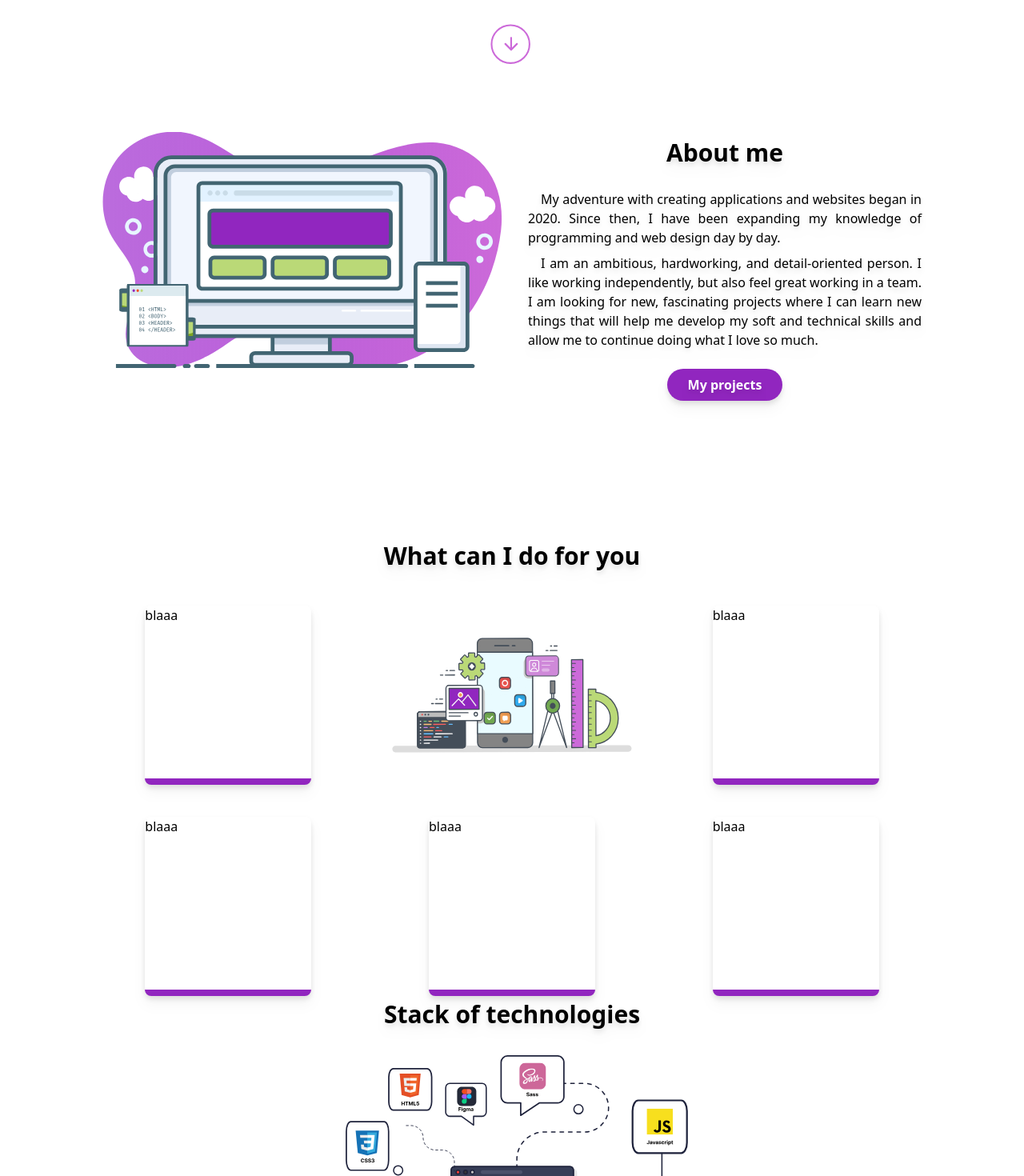
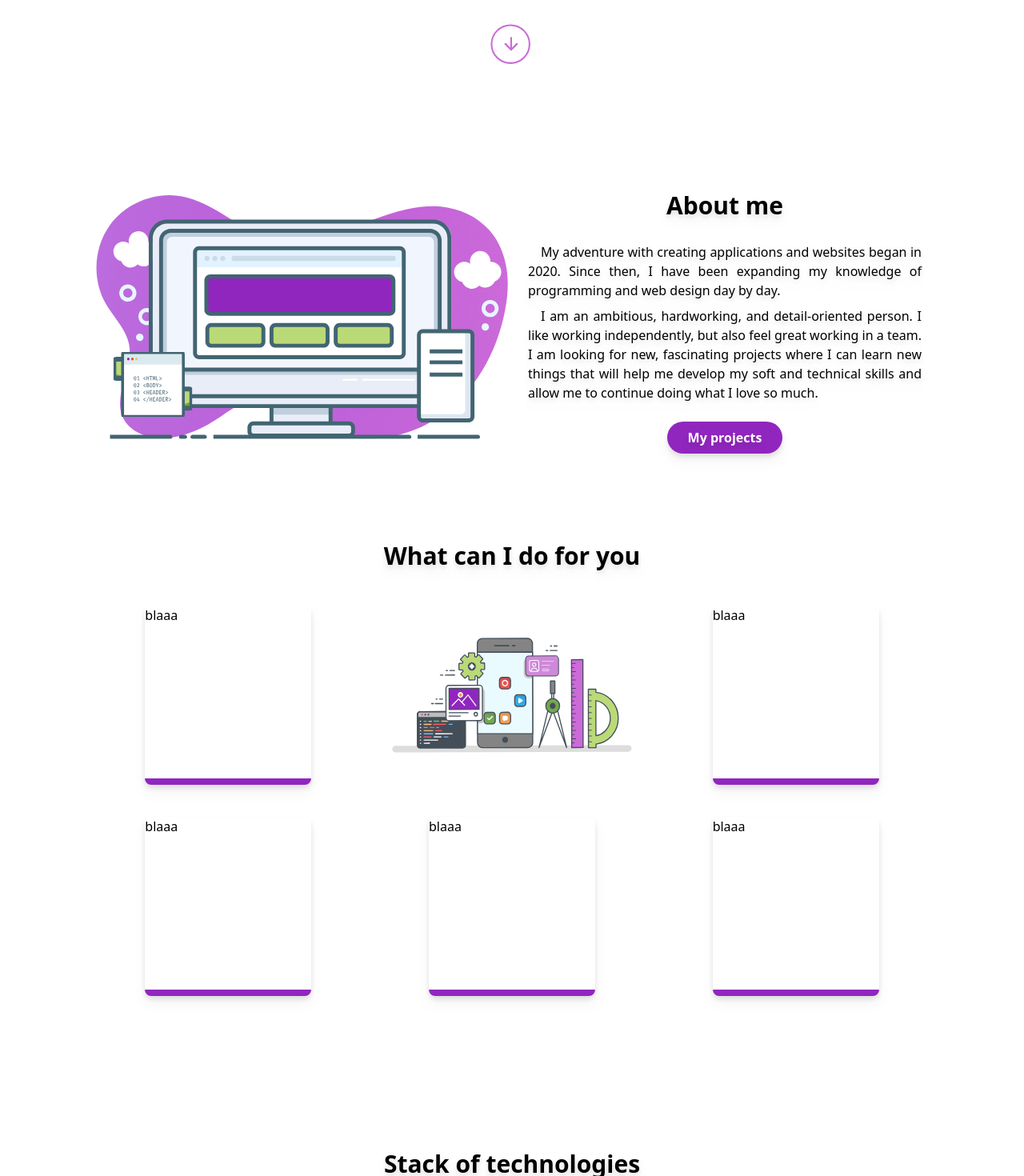
Before and after one commit to Margo1212/margo-portfolio, a Next.js app: page / in a window 1280 px wide. Shown: the part 680-2150 px from the top of the page at 80% size. Built offline with nearby package versions, Linux system fonts and the light colour scheme.

Commit message:
fix layout

```diff
--- a/src/views/MainView/sections/AboutSection.tsx
+++ b/src/views/MainView/sections/AboutSection.tsx
@@ -7,7 +7,7 @@ export const AboutSection = () => {
 	return (
 		<section
 			id="about"
-			className="w-screen pt-10 px-7 h-[60vh] lg:w-screen grid lg:grid-cols-2 lg:h-[32rem] lg:px-32 space-y-2"
+			className="w-screen m-0 pt-10 px-7 h-[70vh] grid lg:grid-cols-2 lg:h-[32rem] lg:px-32 space-y-2 lg:place-items-center"
 		>
 			<div className="hidden lg:flex lg:justify-center">
 				<AboutImage />
--- a/src/views/MainView/sections/HomeSection.tsx
+++ b/src/views/MainView/sections/HomeSection.tsx
@@ -8,7 +8,7 @@ export const HomeSection = () => {
 	return (
 		<section
 			id="home"
-			className=" w-screen m-0 px-7 pt-7 space-y-2 grid grid-cols-1 lg:w-screen lg:justify-items-stretch lg:px-32 lg:place-items-center lg:grid-cols-2 lg:grid-rows-5 lg:h-[calc(min(100vh-80px))] "
+			className="w-screen m-0 px-7 pt-7 space-y-2 grid grid-cols-1 lg:h-[calc(min(100vh-80px))] lg:justify-items-stretch lg:px-32 lg:place-items-center lg:grid-cols-2 lg:grid-rows-5  "
 		>
 			<div className="text-center md:text-start lg:space-y-3 lg:pr-44 lg:place-items-center lg:row-start-1 lg:col-start-1 lg:row-end-4 lg:col-end-2">
 				<Text weigth="semibold" color="primary-300" size="text-2xl">
--- a/src/views/MainView/sections/OfferSection.tsx
+++ b/src/views/MainView/sections/OfferSection.tsx
@@ -4,13 +4,13 @@ import { Card } from "@components/Card"
 
 export const OfferSection = () => {
 	return (
-		<section className="container w-full h-full pt-10 px-7 lg:px-32">
-			<div className="w-full text-center">
+		<section className="w-full lg:h-screen pt-10 px-7 lg:px-32">
+			<div className="text-center">
 				<Text weigth="semibold" color="primary" size="text-3xl">
 					What can I do for you
 				</Text>
 			</div>
-			<div className="grid grid-col-1 items-center justify-center md:grid-cols-2 lg:grid-cols-3 lg:grid-rows-2 lg:items-center lg:[&>*]:justify-self-center gap-10 mt-10">
+			<div className="w-full grid grid-col-1 items-center justify-center md:grid-cols-2 lg:grid-cols-3 lg:grid-rows-2 lg:items-center lg:[&>*]:justify-self-center gap-10 mt-10">
 				<Card border="border" size="sm">
 					blaaa
 				</Card>
```
